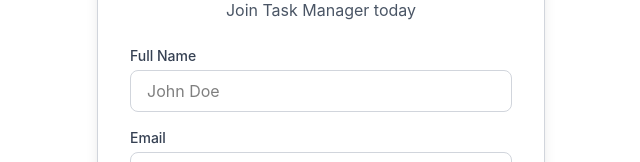
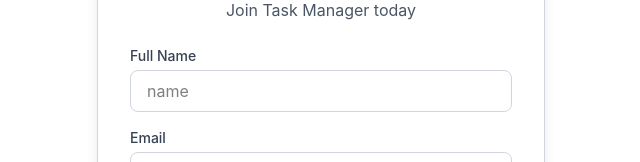
Before and after one commit to swaraj017/task-manager-rbac, a React (Vite) app in the folder client/: page /register in a window 1280 px wide. Shown: the part 192-354 px from the top of the page, without its empty margins (319-959 px from the left). Built offline with nearby package versions, Linux system fonts and the light colour scheme.

Commit message:
Change Register form

```diff
--- a/client/src/pages/Register.jsx
+++ b/client/src/pages/Register.jsx
@@ -77,7 +77,7 @@
               onChange={handleChange}
               required
               className="w-full px-4 py-2 border border-gray-300 rounded-lg focus:outline-none focus:ring-2 focus:ring-black"
-              placeholder="John Doe"
+              placeholder="name"
             />
           </div>
 
```
